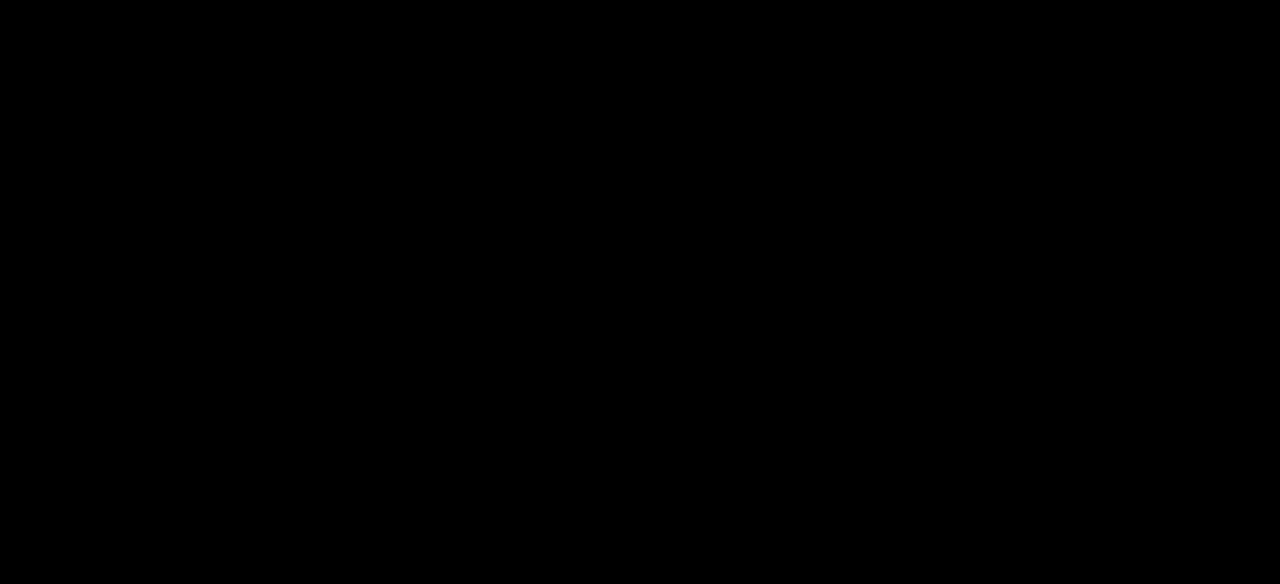
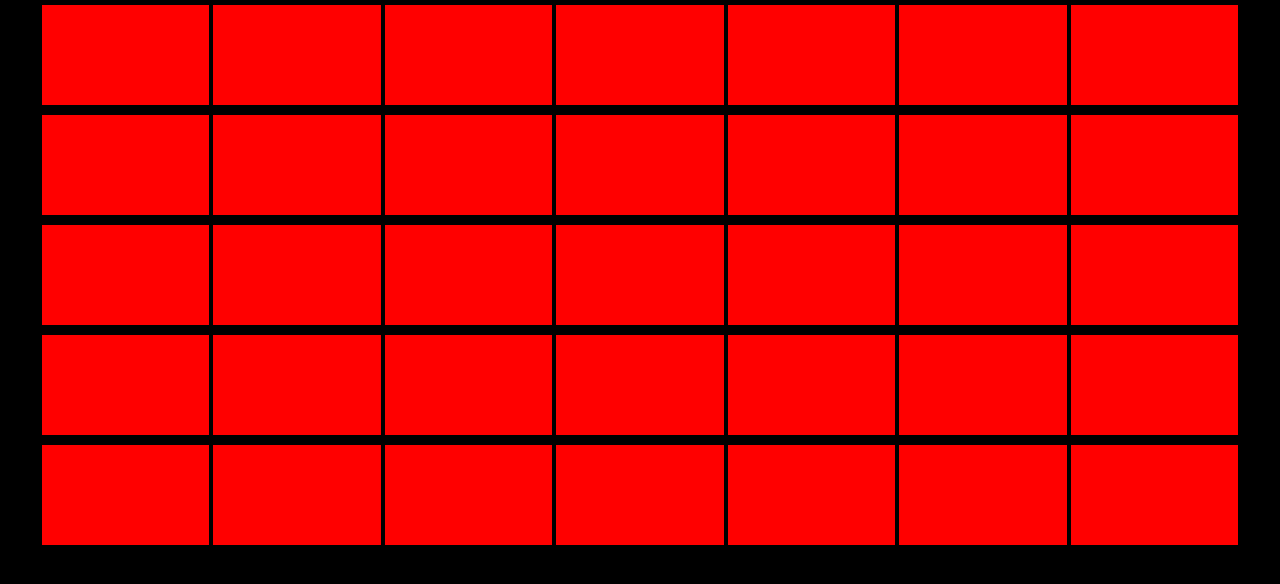
Before and after one commit to federicoalagna/html-css-zoom, a plain HTML site: page index.html in a window 1280 px wide. Drawn offline with Linux system fonts and the light colour scheme.

Commit message:
aggiunta blocchi

```diff
--- a/index.html
+++ b/index.html
@@ -8,6 +8,47 @@
   </head>
   <body>
     </div>
-    <div class="full-size"></div>
+    <div class="full-size">
+        <div class="container">
+            <div class="row">
+                <div class="col14"></div>
+                <div class="col14"></div>
+                <div class="col14"></div>
+                <div class="col14"></div>
+                <div class="col14"></div>
+                <div class="col14"></div>
+                <div class="col14"></div>
+                <div class="col14"></div>
+                <div class="col14"></div>
+                <div class="col14"></div>
+                <div class="col14"></div>
+                <div class="col14"></div>
+                <div class="col14"></div>
+                <div class="col14"></div>
+                <div class="col14"></div>
+                <div class="col14"></div>
+                <div class="col14"></div>
+                <div class="col14"></div>
+                <div class="col14"></div>
+                <div class="col14"></div>
+                <div class="col14"></div>
+                <div class="col14"></div>
+                <div class="col14"></div>
+                <div class="col14"></div>
+                <div class="col14"></div>
+                <div class="col14"></div>
+                <div class="col14"></div>
+                <div class="col14"></div>
+                <div class="col14"></div>
+                <div class="col14"></div>
+                <div class="col14"></div>
+                <div class="col14"></div>
+                <div class="col14"></div>
+                <div class="col14"></div>
+                <div class="col14"></div>
+
+            </div>
+        </div>
+    </div>
   </body>
 </html>
--- a/style.css
+++ b/style.css
@@ -9,3 +9,20 @@
   height: 100vh;
   background-color: black;
 }
+
+.container {
+  max-width: 1200px;
+  margin: 0 auto;
+}
+
+.row {
+  display: flex;
+  flex-wrap: wrap;
+}
+
+.col14 {
+  background-color: red;
+  margin: 5px 2px;
+  width: calc(100% / 7 - 4px);
+  height: 100px;
+}
```
